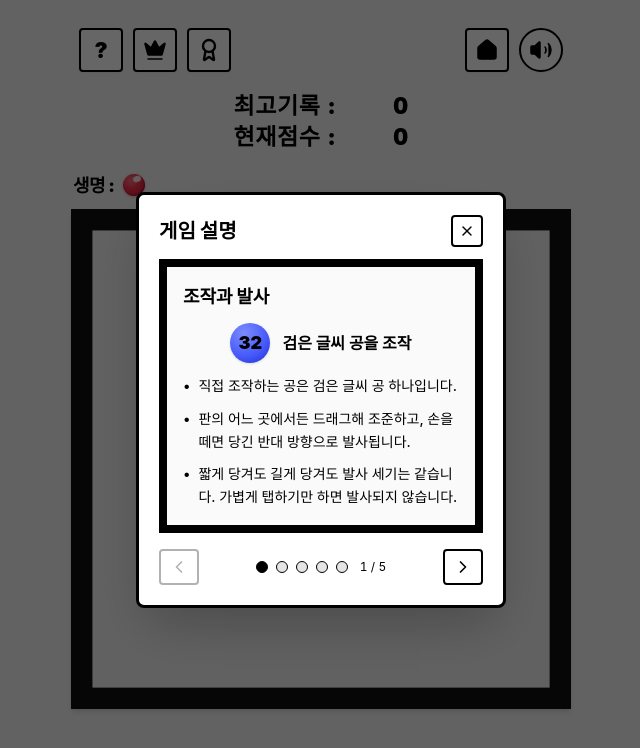
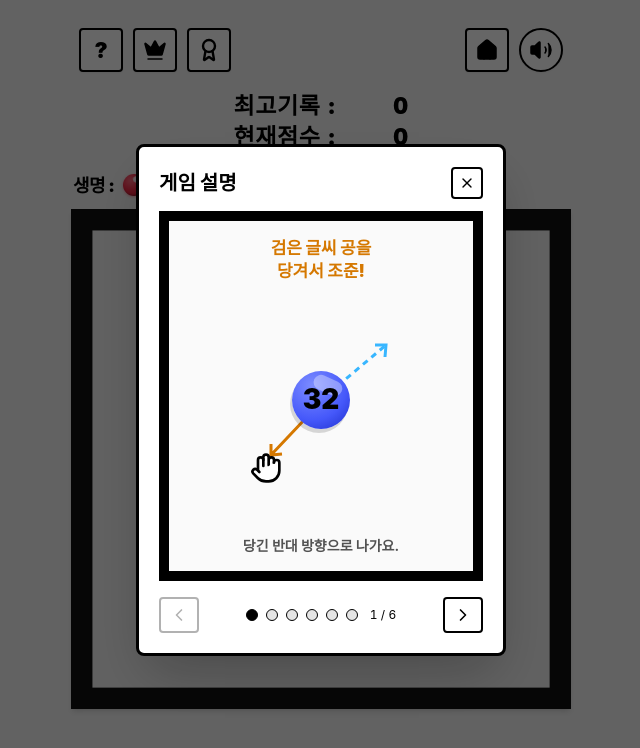
Before and after one commit to minho-nim/2048-puzzle-billiards, a React (Vite) app: page / in a window 1280 px wide. Both pictures are taken after a click on the button "게임 설명". Shown: the top 748 px of the page, without its empty margins (319-959 px from the left). Built offline with nearby package versions, Linux system fonts and the light colour scheme.

Commit message:
Simplify game help with illustrated steps

```diff
--- a/src/components/HelpModal.tsx
+++ b/src/components/HelpModal.tsx
@@ -1,5 +1,5 @@
 import React, { useEffect, useState } from 'react';
-import { X, ChevronLeft, ChevronRight } from 'lucide-react';
+import { X, ChevronLeft, ChevronRight, Hand } from 'lucide-react';
 import { GameDialog } from './GameDialog';
 import { getBallColor } from '../config/ballColors';
 
@@ -8,67 +8,57 @@ interface HelpModalProps {
   onClose: () => void;
 }
 
-const pages = [
-  {
-    title: '조작과 발사',
-    lines: [
-      '직접 조작하는 공은 검은 글씨 공 하나입니다.',
-      '판의 어느 곳에서든 드래그해 조준하고, 손을 떼면 당긴 반대 방향으로 발사됩니다.',
-      '짧게 당겨도 길게 당겨도 발사 세기는 같습니다. 가볍게 탭하기만 하면 발사되지 않습니다.',
-    ],
-  },
-  {
-    title: '합체와 점수',
-    lines: [
-      '같은 숫자끼리 닿으면 숫자가 두 배인 공 하나로 합쳐집니다. 다른 숫자 공은 서로 튕깁니다.',
-      '검은 글씨 공이 합쳐지면 새 공도 검은 글씨입니다. 흰 글씨끼리 합치면 흰 글씨가 유지됩니다.',
-      '합체로 만들어진 공의 숫자만큼 점수를 얻습니다. 초록 +점수는 잠깐 커졌다 줄어들며 사라집니다.',
-    ],
-  },
-  {
-    title: '생명 회복과 감소',
-    lines: [
-      '합체가 일어나는 순간, 합체 1회마다 생명 1개를 회복합니다.',
-      '검은 글씨 공이 합쳐져 커지면 최대 생명과 현재 생명이 각각 추가로 1 증가합니다.',
-      '회복은 최대 생명까지만 적용됩니다. 초과 회복분은 다음 턴으로 보관되지 않습니다.',
-      '공이 모두 멈춘 뒤 새 2공이 보충되는 순간 생명 1개를 사용합니다. 변동한 칸은 커졌다 원래 크기로 돌아옵니다.',
-    ],
-  },
-  {
-    title: '새 2공 보충',
-    lines: [
-      '턴이 끝나면 먼저 2공 1개를 보충합니다.',
-      '그 뒤 판 전체에서 같은 숫자 쌍이 하나도 없을 때만 2공을 1개 더 보충합니다.',
-      '2공이 이미 하나 있었다면 새 2공 하나로 쌍이 만들어지므로 추가로 더 생성하지 않습니다.',
-      '2공이 두 개 보충되어도 생명은 그 턴에 1개만 사용합니다. 생성·합체 공은 살짝 커졌다 원래 크기로 돌아옵니다.',
-    ],
-  },
-  {
-    title: '마지막 기회와 초기화',
-    lines: [
-      '게임은 생명 1개로 시작합니다. 생명이 0이 되면 마지막 샷을 한 번 더 할 수 있습니다.',
-      '마지막 샷에서도 합체로 생명을 회복할 수 있습니다. 회복하지 못하면 게임이 끝납니다.',
-      '홈 버튼을 누르면 진행 초기화 안내가 나타납니다. 확인을 눌렀을 때만 공 배치·현재 점수·생명이 초기화됩니다.',
-      '취소하면 이어서 플레이합니다. 초기화해도 최고 기록과 업적은 유지됩니다.',
-    ],
-  },
-];
+const titles = ['조준', '발사', '합체', '생명', '새 공', '마지막 기회'];
 
-function BallIcon({ value, controlled = false }: { value: number; controlled?: boolean }) {
+function Ball({ value, controlled = false, size = 48 }: { value: number; controlled?: boolean; size?: number }) {
   const color = getBallColor(value);
   return (
-    <span className="w-10 h-10 shrink-0 rounded-full flex items-center justify-center font-black text-lg shadow-sm"
+    <span className="relative inline-flex shrink-0 items-center justify-center rounded-full font-black"
       style={{
+        width: size, height: size, fontSize: size * 0.48,
         background: `radial-gradient(circle at 35% 25%, ${color.gradientStart}, ${color.primary} 60%, ${color.gradientEnd})`,
         color: controlled ? '#000' : '#FFF',
-      }}>{value}</span>
+        boxShadow: '-2px 4px 0 rgba(0,0,0,.15)',
+      }}>
+      <span className="absolute top-[12%] right-[12%] w-[52%] h-[25%] rotate-[24deg] rounded-full bg-white/35" />
+      <span className="relative">{value}</span>
+    </span>
   );
 }
+
+function Lives({ active, total }: { active: number; total: number }) {
+  return (
+    <span className="inline-flex gap-1.5" aria-label={`생명 ${active} / ${total}`}>
+      {Array.from({ length: total }, (_, index) => (
+        <span key={index} className="w-5 h-5 rounded-full relative"
+          style={{ background: index < active
+            ? 'radial-gradient(circle at 35% 25%, #9A9AFF, #6559FF 65%, #5144DA)'
+            : '#888' }}>
+          {index < active && <span className="absolute top-0.5 right-0.5 w-3 h-1.5 rounded-full bg-white/35 rotate-[20deg]" />}
+        </span>
+      ))}
+    </span>
+  );
+}
+
+function MergePicture({ controlled }: { controlled: boolean }) {
+  return (
+    <div className="flex flex-col items-center gap-3">
+      <div className="flex items-center gap-1 font-black text-lg">
+        <Ball value={2} controlled={controlled} size={36} /><span>+</span><Ball value={2} size={36} />
+      </div>
+      <span className="text-2xl text-neutral-400" aria-hidden="true">↓</span>
+      <Ball value={4} controlled={controlled} size={50} />
+    </div>
+  );
+}
+
+const caption = 'text-[17px] font-black text-[#D57800] text-center leading-snug';
+const note = 'text-[14px] font-bold text-neutral-600 text-center leading-snug';
 
 export const HelpModal: React.FC<HelpModalProps> = ({ isOpen, onClose }) => {
   const [currentPage, setCurrentPage] = useState(0);
   useEffect(() => { if (isOpen) setCurrentPage(0); }, [isOpen]);
-  const page = pages[currentPage];
 
   return (
     <GameDialog isOpen={isOpen} onClose={onClose} labelledBy="game-help-title">
@@ -80,28 +70,77 @@ export const HelpModal: React.FC<HelpModalProps> = ({ isOpen, onClose }) => {
         </button>
       </div>
 
-      <section className="border-[8px] border-black p-3 sm:p-4 bg-neutral-50">
-        <h3 className="text-lg font-black mb-3">{page.title}</h3>
-        {currentPage === 0 && (
-          <div className="flex items-center justify-center gap-3 mb-3">
-            <BallIcon value={32} controlled /><span className="font-bold">검은 글씨 공을 조작</span>
+      <section aria-label={titles[currentPage]} className="border-[10px] border-black bg-neutral-50 h-[340px] sm:h-[370px] px-2 py-4 flex flex-col items-center justify-between">
+        {currentPage === 0 && <>
+          <p className={caption}>검은 글씨 공을<br />당겨서 조준!</p>
+          <div className="relative w-[210px] h-[170px]" role="img" aria-label="검은 글씨 공을 왼쪽 아래로 당기면 오른쪽 위를 조준합니다">
+            <svg viewBox="0 0 210 170" className="absolute inset-0 w-full h-full" aria-hidden="true">
+              <path d="M105 75 L170 20" stroke="#38B6FF" strokeWidth="3" strokeDasharray="6 5" fill="none" />
+              <path d="M159 20 L170 20 L169 32" stroke="#38B6FF" strokeWidth="3" fill="none" />
+              <path d="M90 93 L55 130 M55 119 L55 130 L66 129" stroke="#D57800" strokeWidth="3" fill="none" />
+            </svg>
+            <div className="absolute left-[76px] top-[46px]"><Ball value={32} controlled size={58} /></div>
+            <Hand className="absolute left-[34px] top-[127px] w-8 h-8 text-black fill-white" />
           </div>
-        )}
-        {currentPage === 1 && (
-          <div className="space-y-2 mb-3 text-center font-bold" aria-label="검은 공과 흰 공 합체 시 검은 공 유지, 흰 공끼리 합체 시 흰 공 유지">
-            <div className="flex justify-center items-center gap-1.5">
-              <BallIcon value={2} controlled /> + <BallIcon value={2} /> → <BallIcon value={4} controlled />
-            </div>
-            <div className="flex justify-center items-center gap-1.5">
-              <BallIcon value={2} /> + <BallIcon value={2} /> → <BallIcon value={4} />
+          <p className={note}>당긴 반대 방향으로 나가요.</p>
+        </>}
+
+        {currentPage === 1 && <>
+          <p className={caption}>손을 떼면 발사!</p>
+          <div className="relative w-[200px] h-[176px] border-[7px] border-black bg-[#F2F2F2]" role="img" aria-label="공이 앞으로 나가 벽에 부딪혀 튕깁니다">
+            <svg viewBox="0 0 186 162" className="absolute inset-0 w-full h-full" aria-hidden="true">
+              <path d="M38 125 L135 22 L164 78 M155 73 L164 78 L165 67" stroke="#6C6CFF" strokeWidth="5" fill="none" strokeLinejoin="round" />
+            </svg>
+            <div className="absolute left-3 bottom-2"><Ball value={32} controlled size={48} /></div>
+          </div>
+          <p className={note}>짧게 당겨도 같은 세기!</p>
+        </>}
+
+        {currentPage === 2 && <>
+          <p className={caption}>같은 숫자끼리 만나면…</p>
+          <div className="flex gap-6 items-center" role="img" aria-label="검은 2와 흰 2는 검은 4로, 흰 2끼리는 흰 4로 합쳐집니다">
+            <MergePicture controlled /><MergePicture controlled={false} />
+          </div>
+          <p className={caption}>두 배로 합체!</p>
+        </>}
+
+        {currentPage === 3 && <>
+          <div className="flex flex-col items-center gap-2">
+            <p className="text-[15px] font-black text-[#24A85C]">합체하면 생명 +1</p>
+            <div className="flex gap-3 items-center"><Lives active={1} total={2} /><span aria-hidden="true">→</span><Lives active={2} total={2} /></div>
+          </div>
+          <div className="flex flex-col items-center gap-2">
+            <p className="text-[15px] font-black text-[#8544DB] text-center">검은 글씨 공이 커지면<br />최대 +1 · 생명 +2</p>
+            <div className="flex gap-3 items-center"><Lives active={1} total={2} /><span aria-hidden="true">→</span><Lives active={3} total={3} /></div>
+          </div>
+          <div className="flex flex-col items-center gap-2">
+            <p className="text-[15px] font-black text-[#D93845]">새 2공이 생기면 생명 −1</p>
+            <div className="flex gap-3 items-center"><Lives active={2} total={2} /><span aria-hidden="true">→</span><Lives active={1} total={2} /></div>
+          </div>
+          <p className="text-xs font-bold text-neutral-500">회복은 최대 생명까지만!</p>
+        </>}
+
+        {currentPage === 4 && <>
+          <p className={caption}>멈추면 2공 하나!</p>
+          <div className="w-[200px] h-[176px] border-[7px] border-black bg-[#F2F2F2] flex flex-col justify-around items-center py-2" role="img" aria-label="기본으로 2공 하나를 보충하고, 합칠 쌍이 없으면 2공을 하나 더 보충합니다">
+            <div className="flex gap-7 items-center"><Ball value={8} controlled size={46} /><Ball value={2} size={38} /></div>
+            <div className="flex items-center gap-2">
+              <span className="font-black text-[#24A85C]">+1?</span>
+              <span className="border-2 border-dashed border-neutral-400 rounded-full p-1"><Ball value={2} size={34} /></span>
             </div>
           </div>
-        )}
-        <ul className="space-y-2.5 text-sm leading-relaxed font-medium">
-          {page.lines.map((line) => (
-            <li key={line} className="flex gap-2"><span aria-hidden="true">•</span><span>{line}</span></li>
-          ))}
-        </ul>
+          <p className={note}>합칠 쌍이 없으면 하나 더.<br />생명은 턴당 1개만 써요.</p>
+        </>}
+
+        {currentPage === 5 && <>
+          <p className={caption}>생명이 0이어도…</p>
+          <div className="flex flex-col items-center gap-5" role="img" aria-label="생명이 0이어도 마지막 한 번의 샷을 할 수 있습니다">
+            <Lives active={0} total={3} />
+            <span className="text-3xl text-neutral-400" aria-hidden="true">↓</span>
+            <div className="flex items-center gap-4"><Ball value={32} controlled size={60} /><span className="text-2xl font-black">한 번 더!</span></div>
+          </div>
+          <p className={note}>못 합치면 게임 끝!</p>
+        </>}
       </section>
 
       <nav aria-label="게임 설명 페이지" className="flex items-center justify-between mt-4">
@@ -111,15 +150,15 @@ export const HelpModal: React.FC<HelpModalProps> = ({ isOpen, onClose }) => {
           <ChevronLeft className="w-5 h-5" />
         </button>
         <div className="flex gap-2 items-center">
-          {pages.map((page, index) => (
-            <button key={page.title} type="button" onClick={() => setCurrentPage(index)}
-              aria-label={`${index + 1}페이지: ${page.title}`} aria-current={index === currentPage ? 'page' : undefined}
+          {titles.map((title, index) => (
+            <button key={title} type="button" onClick={() => setCurrentPage(index)}
+              aria-label={`${index + 1}페이지: ${title}`} aria-current={index === currentPage ? 'page' : undefined}
               className={`w-3 h-3 rounded-full border border-black cursor-pointer ${index === currentPage ? 'bg-black' : 'bg-neutral-200'}`} />
           ))}
-          <span className="text-xs tabular-nums ml-1">{currentPage + 1} / {pages.length}</span>
+          <span className="text-xs tabular-nums ml-1">{currentPage + 1} / {titles.length}</span>
         </div>
         <button type="button" onClick={() => setCurrentPage((page) => page + 1)}
-          disabled={currentPage === pages.length - 1} aria-label="다음 설명"
+          disabled={currentPage === titles.length - 1} aria-label="다음 설명"
           className="w-10 h-9 border-2 border-black rounded flex items-center justify-center disabled:opacity-30 hover:bg-neutral-100 cursor-pointer">
           <ChevronRight className="w-5 h-5" />
         </button>
```
